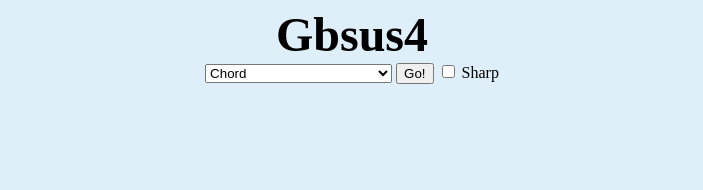
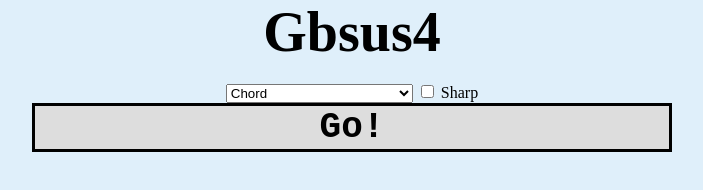
Before and after one commit to ARM9/arm9.github.io, a plain HTML site: page murte/murte.html in a window 1280 px wide. Shown: the whole page, without its empty margins (288-991 px from the left). Drawn offline with Linux system fonts and the light colour scheme.

Commit message:
big button

```diff
--- a/murte/murte.html
+++ b/murte/murte.html
@@ -14,14 +14,25 @@ body {
 div.main {
     display: block;
     margin: auto;
-    padding: 5pt;
-    width: 50%;
+    width: 100%;
     text-align: center;
 }
 
 div.frege {
-    font-size: 48px;
+    font-size: 56px;
     font-weight: bold;
+}
+
+input.big-button {
+    font-size: 36px;
+    font-weight: bold;
+    font-family: monospace;
+    background-color: #DDD;
+    border: solid 3px #000;
+    width: 50%;
+}
+input.big-button:active {
+    background-color: #CCC;
 }
         </style>
         <script type='text/javascript' src='t.js'></script>
@@ -30,13 +41,15 @@ div.frege {
     <div class='main'>
         <div id='display' class='frege'>
         </div>
+        <br />
         <select id='what'>
             <option value='Chord'>Chord</option>
             <option value='Scale'>Scale</option>
             <option value='Progression'>Progression (not very good)</option>
         </select>
-        <input type='button' value='Go!' onclick='magic()' />
         <input type='checkbox' onchange='sharp = !sharp;' /> Sharp
+        <br />
+        <input type='button' class='big-button' value='Go!' onclick='magic()' />
     </div>
     <script type='text/javascript'>
     var disp = document.getElementById('display');
@@ -51,7 +64,7 @@ div.frege {
                 disp.innerHTML = getScale(sharp);
                 break;
             case 'Progression':
-                disp.innerHTML = getProgression() + ' in ' + getNote();
+                disp.innerHTML = getNote(sharp) + '<br />' + getProgression();
                 break;
             case 'Mode':
                 generateMode();
```
